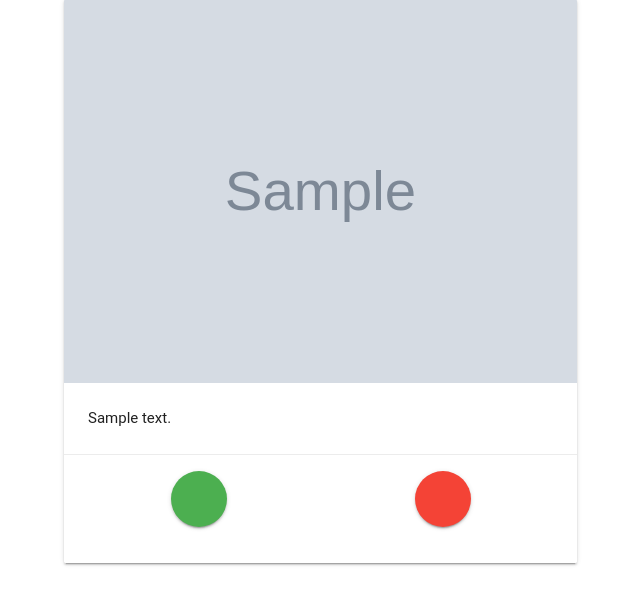
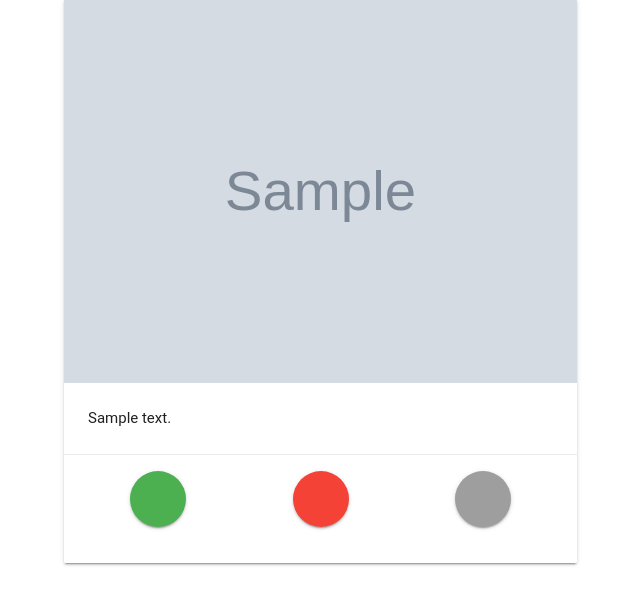
Before and after one commit to avenet/foxyrec, a Django app: page /loop/1/ in a window 1280 px wide. Shown: the part 73-678 px from the top of the page, without its empty margins (128-768 px from the left). Run offline with Django 3.2, Linux system fonts and the light colour scheme; tables that the repository leaves empty hold one stand-in row (values such as "Sample post"); grey boxes marked "Sample" are stand-in pictures; some libraries are stand-ins or nearby versions; some web fonts are replaced.

Commit message:
Adding skip feature on Selection

```diff
--- a/app/models.py
+++ b/app/models.py
@@ -40,5 +40,5 @@ class Item(models.Model):
 class Seleccion(models.Model):
     usuario = models.ForeignKey('Usuario')
     item = models.ForeignKey('Item')
-    me_gusta = models.BooleanField(default=False)
+    me_gusta = models.NullBooleanField(default=False)
     timestamp = models.DateTimeField(auto_now=True)
--- a/app/templates/loop.html
+++ b/app/templates/loop.html
@@ -38,14 +38,19 @@
                     {% endfor %}
 
                 <div class="row">
-                    <div class="col s6 center-align">
+                    <div class="col s4 center-align">
                       <button type="submit" name="like" value="1" class="btn-floating btn-large waves-effect waves-light green">
                           <i class="mdi-action-thumb-up"></i>
                       </button>
                     </div>
-                    <div class="col s6 center-align">
+                    <div class="col s4 center-align">
                       <button type="submit" name="dislike" value="0" class="btn-floating btn-large waves-effect waves-light red">
                           <i class="mdi-action-thumb-down"></i>
+                      </button>
+                    </div>
+                    <div class="col s4 center-align">
+                      <button type="submit" name="skip" value="0" class="btn-floating btn-large waves-effect waves-light grey">
+                          <i class="mdi-av-skip-next"></i>
                       </button>
                     </div>
                 </div>
--- a/app/views.py
+++ b/app/views.py
@@ -39,6 +39,8 @@ def loop(request, user_id):
 
             if 'dislike' in request.POST:
                 me_gusta = False
+            elif 'skip' in request.POST:
+                me_gusta = None
 
             usuario = Usuario.objects.filter(user_id=user_id).first()
 
```
Also changed, not shown: app/migrations/0003_auto_20150613_1816.py (added).
